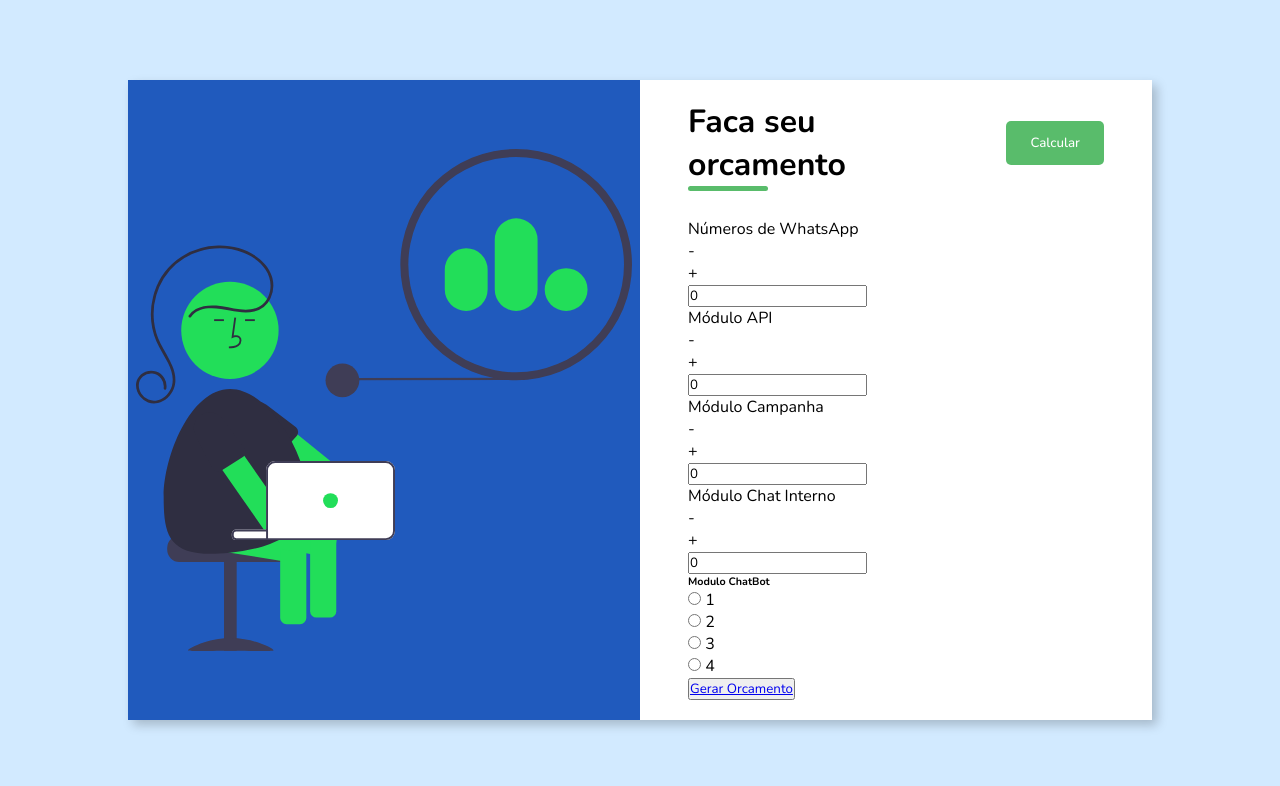
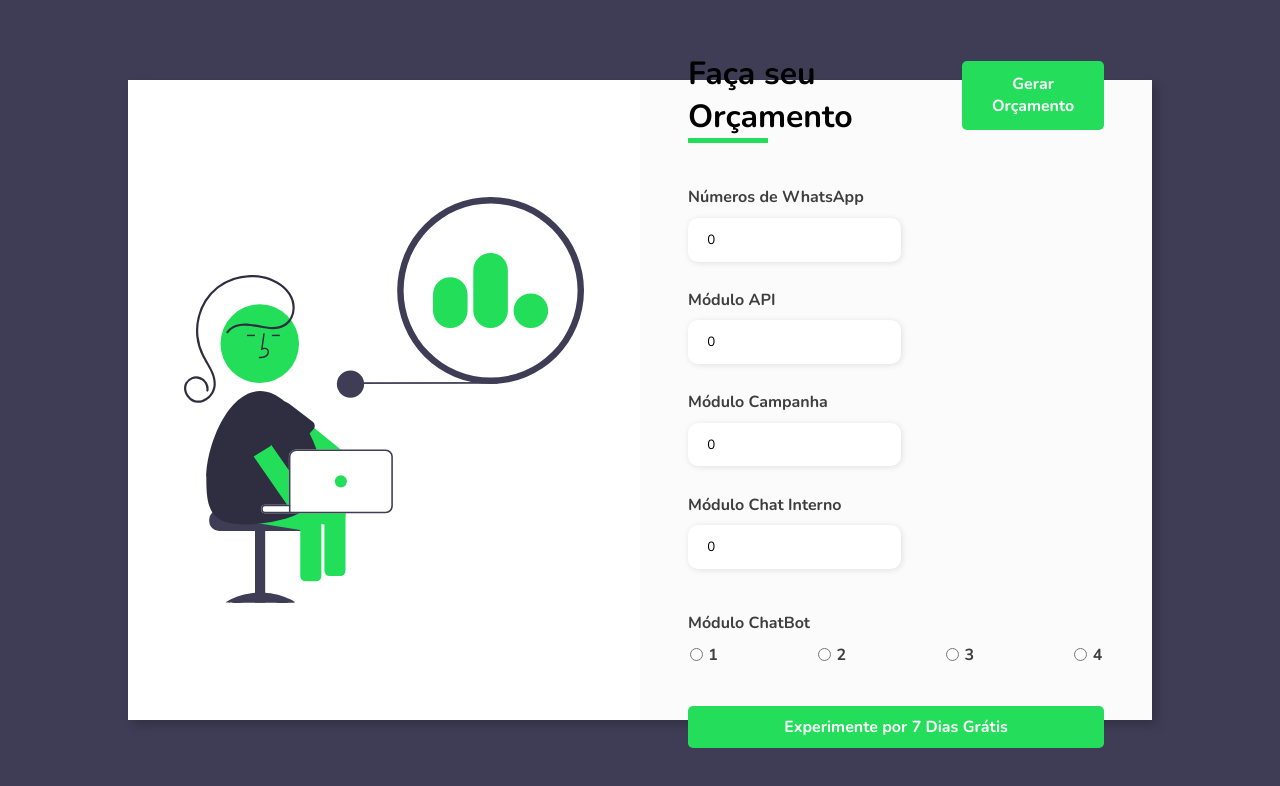
Before and after one commit to tiagodelima-sc/form-studio, a plain HTML site: page index.html in a window 1280 px wide. Drawn offline with nearby package versions, Linux system fonts and the light colour scheme.

Commit message:
estilizando css (part 2)

```diff
--- a/assets/css/style.css
+++ b/assets/css/style.css
@@ -18,7 +18,7 @@
   display: flex;
   justify-content: center;
   align-items: center;
-  background: #d2eaff;
+  background: #3F3D56;
 }
 
 .container {
@@ -33,12 +33,12 @@
   display: flex;
   justify-content: center;
   align-items: center;
-  background-color: #205abd;
+  background-color: #fff;
   padding: 1rem;
 }
 
 .form-image img {
-  width: 31rem;
+  width: 25rem;
 }
 
 .form {
@@ -47,7 +47,7 @@
   justify-content: center;
   align-items: center;
   flex-direction: column;
-  background-color: #fff;
+  background-color: #FBFBFB;
   padding: 3rem;
 }
 
@@ -64,21 +64,23 @@
 
 .login-button button {
   border: none;
-  background-color: #59bc6b;
+  background-color: #24DE5B;
   padding: 0.8rem 1.5rem;
-  margin-left: 50px;
-  border-radius: 5px;
+  margin-left: 1.563rem;
+  border-radius: 0.313rem;
   cursor: pointer;
 }
 
 .login-button button:hover {
-  background-color: #59bc6b81;
+  transition: all 0.5s;
+  background-color: #24de5cb9;
 }
 
 .login-button button a {
   text-decoration: none;
   color: #fff;
-  font-weight: 500;
+  font-size: 1rem;
+  font-weight: 600;
 }
 
 .form-header h1::after {
@@ -86,11 +88,99 @@
   display: block;
   width: 5rem;
   height: 0.3rem;
-  background-color: #59bc6b;
+  background-color: #24DE5B;
   margin: 0 auto;
   position: absolute;
+  border-radius: 0.625px;
+}
+
+.input-group {
+  display: flex;
+  flex-wrap: wrap;
+  justify-content: space-between;
+  padding: 1rem 0;
+}
+
+.input-box {
+  display: flex;
+ flex-direction: column;
+ margin-bottom: 1.1rem;
+}
+
+.input-box input {
+  margin: 0.6rem 0;
+  padding: 0.8rem 1.2rem;
+  border: none;
   border-radius: 10px;
+  box-shadow: 1px 1px 6px #0000001c;
 }
+
+.input-box input:hover {
+  transition: all 0.5s;
+  background-color: #F8F9F7;
+}
+
+.input-box input:focus-visible{
+  transition: all 0.3s;
+  outline: 1px solid #24DE5B;
+}
+
+.input-box label,
+.modulo-title h6 {
+  font-size: 1rem;
+  font-weight: 600;
+  color: #000000c0;
+}
+
+.input-box label::placeholder{
+  color: #000000be;
+}
+
+.modulo-group{
+  display: flex;
+  justify-content: space-between;
+  margin-top: 0.62rem;
+  padding: 0 0.10rem;
+}
+
+.modulo-input{
+  display: flex;
+  align-items: center;
+}
+
+.modulo-input input{
+  margin-right: 0.35rem;
+}
+
+.modulo-input label {
+  font-size: 1rem;
+  font-weight: 600;
+  color: #000000c0;
+}
+
+.continue-button button {
+  width: 100%;
+  margin-top: 2.5rem;
+  border: none;
+  background-color: #24DE5B;
+  padding: 0.62rem;
+  border-radius: 5px;
+  cursor: pointer;
+}
+
+.continue-button button:hover{
+  transition: all 0.5s;
+  background-color: #24de5cb9;
+}
+
+.continue-button button a {
+  text-decoration: none;
+  font-size: 1rem;
+  font-weight: 600;
+  color: #fff;
+}
+
+
 
 /*
 .input-box .button {
@@ -114,7 +204,6 @@
   padding: 5px 10px;
   border: 1px solid #c6c6c6;
   border-radius: 5px;
-  font-size: 22px;
+  font-size: 20px;
   margin: 0 10px;
 }
-*/
--- a/index.html
+++ b/index.html
@@ -20,17 +20,17 @@
         <form action="#">
           <div class="form-header">
             <div class="title">
-              <h1>Faca seu orcamento</h1>
+              <h1>Faça seu Orçamento</h1>
             </div>
             <div class="login-button">
-              <button><a href="#">Calcular</a></button>
+              <button><a href="#">Gerar Orçamento</a></button>
             </div>
           </div>
           <div class="input-group">
             <div class="input-box">
               <label for="numWhats">Números de WhatsApp</label>
-              <div class="dec button">-</div>
-              <div class="inc button">+</div>
+              <!--<div class="dec button">-</div>-->
+
               <input
                 type="text"
                 name="qty"
@@ -38,11 +38,11 @@
                 value="0"
                 class="input-filed"
               />
+              <!-- <div class="inc button">+</div>-->
             </div>
             <div class="input-box">
               <label for="usersAdd">Módulo API</label>
-              <div class="dec button">-</div>
-              <div class="inc button">+</div>
+              <!--<div class="dec button">-</div>-->
               <input
                 type="text"
                 name="qty"
@@ -50,11 +50,11 @@
                 value="0"
                 class="input-filed"
               />
+              <!--<div class="inc button">+</div>-->
             </div>
             <div class="input-box">
               <label for="email">Módulo Campanha</label>
-              <div class="dec button">-</div>
-              <div class="inc button">+</div>
+              <!--<div class="dec button">-</div>-->
               <input
                 type="text"
                 name="qty"
@@ -62,11 +62,11 @@
                 value="0"
                 class="input-filed"
               />
+              <!-- <div class="inc button">+</div>-->
             </div>
             <div class="input-box">
               <label for="tel">Módulo Chat Interno</label>
-              <div class="dec button">-</div>
-              <div class="inc button">+</div>
+              <!--<div class="dec button">-</div>-->
               <input
                 type="text"
                 name="qty"
@@ -74,11 +74,12 @@
                 value="0"
                 class="input-filed"
               />
+              <!--<div class="inc button">+</div>-->
             </div>
           </div>
           <div class="modulo-inputs">
             <div class="modulo-title">
-              <h6>Modulo ChatBot</h6>
+              <h6>Módulo ChatBot</h6>
             </div>
             <div class="modulo-group">
               <div class="modulo-input">
@@ -100,7 +101,7 @@
             </div>
           </div>
           <div class="continue-button">
-            <button><a href="#">Gerar Orcamento</a></button>
+            <button><a href="#">Experimente por 7 Dias Grátis</a></button>
           </div>
         </form>
       </div>
```
